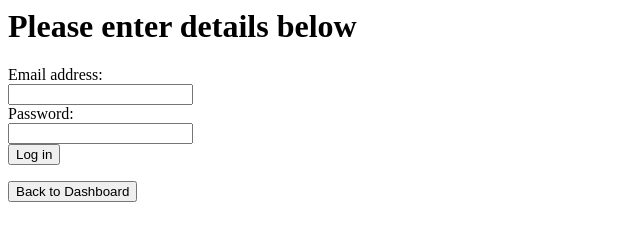
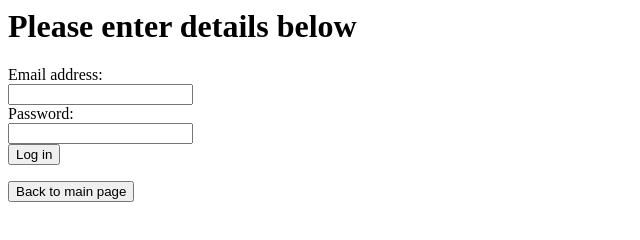
Before and after one commit to johannesosmomcdonald-dotcom/BSS_GroupProject, a website: page public/login.html in a window 1280 px wide. Shown: the full height of the page, 0-640 px from the left. Drawn offline with Linux system fonts and the light colour scheme.

Commit message:
minor syntax fix

```diff
--- a/public/login.html
+++ b/public/login.html
@@ -22,7 +22,7 @@
     </form>
 
     <div class="top-actions">
-        <button id="backBtn" type="button">Back to Dashboard</button>
+        <button id="backBtn" type="button">Back to main page</button>
     </div>
 
     <p id="message"></p>
```
Also changed, not shown: public/sign_up.html (+1 -1 lines).
